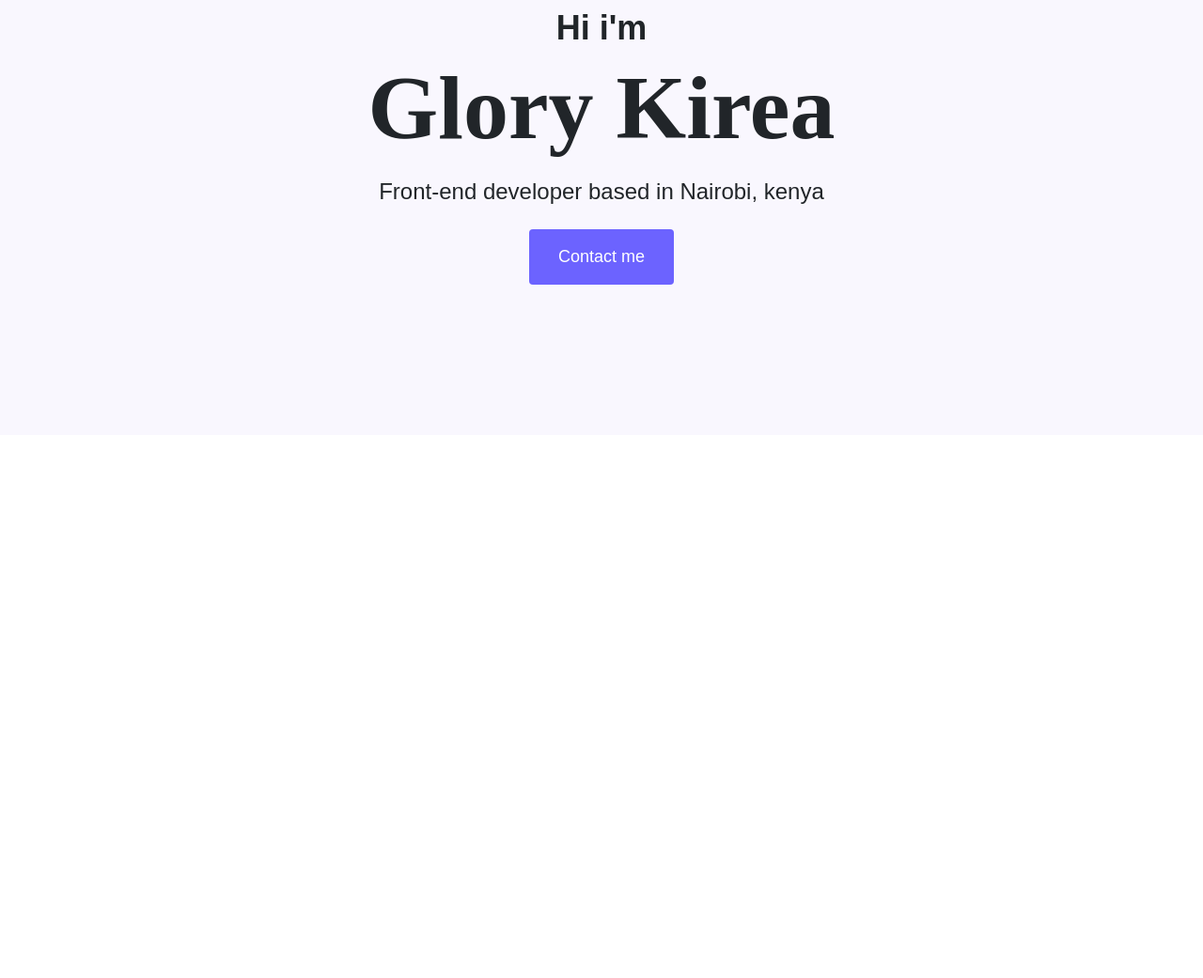
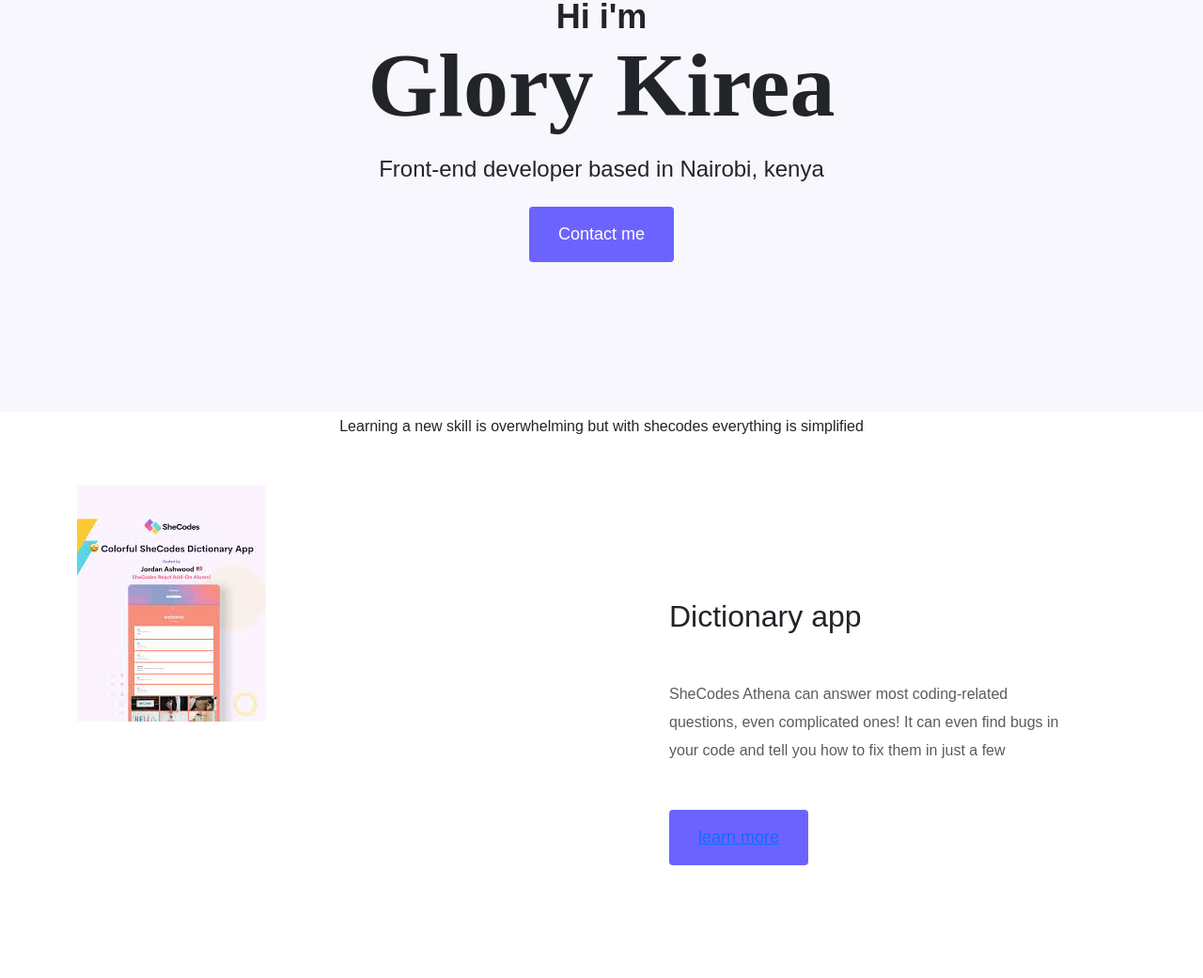
Before and after one commit to kirea01/Portifolio-Project-1, a plain HTML site: page index.html in a window 1280 px wide. Shown: the part 157-1198 px from the top of the page at 94% size. Before the commit the page ends 800 px from the top, so only its background shows below. Drawn offline with nearby package versions, Linux system fonts and the light colour scheme.

Commit message:
created basic  html and css files

```diff
--- a/index.html
+++ b/index.html
@@ -16,12 +16,39 @@
     <h1>
         Glory Kirea
     </h1>
+
     <h2 class="mb-3">
         Front-end developer based in Nairobi, kenya
     </h2>
+
 <div>
     <a href="#" class="btn btn-branding">Contact me</a>
  </div>
 </div>
-</body>
-</html>
+
+<p class="text-center mb-5">
+    Learning a new skill is overwhelming but with shecodes everything is simplified
+</p>
+<div class="container">
+    <div class="row">
+        <div class="col d-none d-lg-block">
+
+                    <img src="dictionary.png" class="img-fluid" alt="">
+            </div>
+
+            <div class="col-6">
+<div class="project-description">
+            <h2 class="mb-5">
+                Dictionary app
+            </h2>
+            <p class="mb-5 text-muted">
+                SheCodes Athena can answer most coding-related questions,
+                even complicated ones! It can even find bugs in your code
+                and tell you how to fix them in just a few
+            </p>
+            <div class="learn-more btn btn-branding text-white">
+            <a href="#">learn more</a>
+            </div>
+
+</div>
+</div>
--- a/styles.css
+++ b/styles.css
@@ -15,6 +15,10 @@ font-family: var(--heading-font-family);
 h1{
     font-weight: bold;
     font-size: 96px;
+}
+p{
+    line-height: 30px;
+
 }
 
 .hero{
@@ -42,3 +46,6 @@ h1{
     padding: 15px 30px;
 
 }
+.project-description{
+    padding: 120px 60px;
+}
```
Also changed, not shown: about.html (added, +75 -0 lines), dictionary.png (added), weather.png (added), yogurt.png (added).
